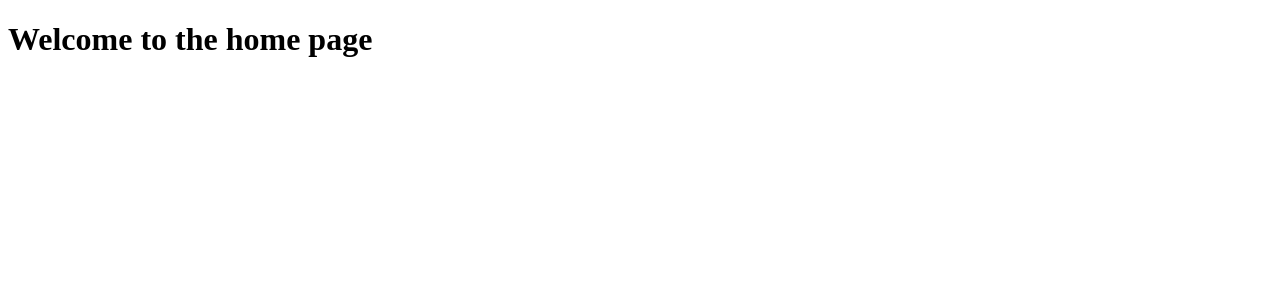
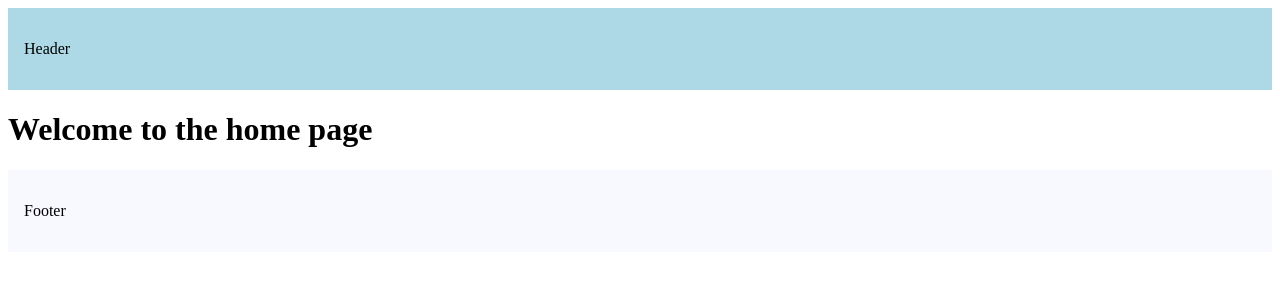
Before and after one commit to rs-quyhp/nextjs-15, a Next.js app in the folder routing-demo/: page / in a window 1280 px wide. Shown: the top 300 px of the page. Built offline with nearby package versions, Linux system fonts and the light colour scheme.

Commit message:
14. layouts

```diff
--- a/routing-demo/src/app/layout.tsx
+++ b/routing-demo/src/app/layout.tsx
@@ -1,16 +1,34 @@
 export const metadata = {
   title: 'Next.js',
   description: 'Generated by Next.js',
-}
+};
 
 export default function RootLayout({
   children,
 }: {
-  children: React.ReactNode
+  children: React.ReactNode;
 }) {
   return (
     <html lang="en">
-      <body>{children}</body>
+      <body>
+        <header
+          style={{
+            backgroundColor: 'lightblue',
+            padding: '1rem',
+          }}
+        >
+          <p>Header</p>
+        </header>
+        {children}
+        <footer
+          style={{
+            backgroundColor: 'ghostwhite',
+            padding: '1rem',
+          }}
+        >
+          <p>Footer</p>
+        </footer>
+      </body>
     </html>
-  )
+  );
 }
```
